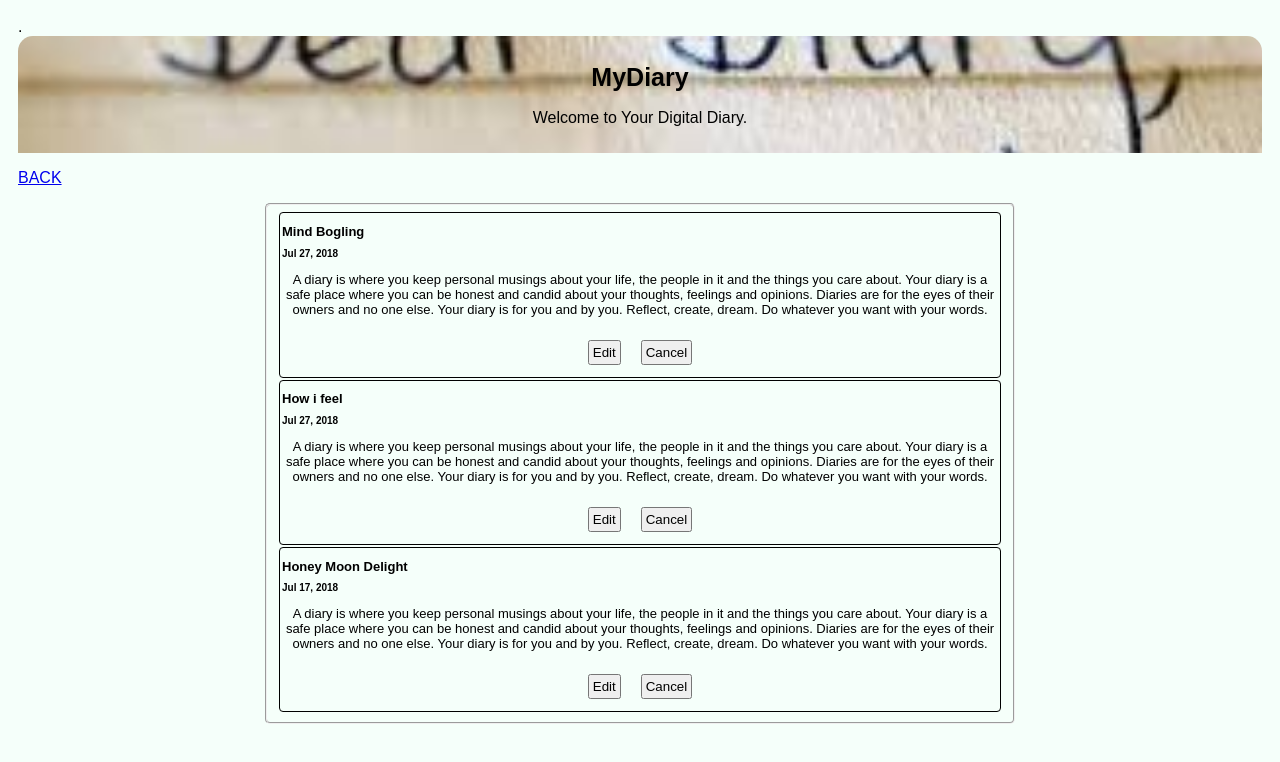
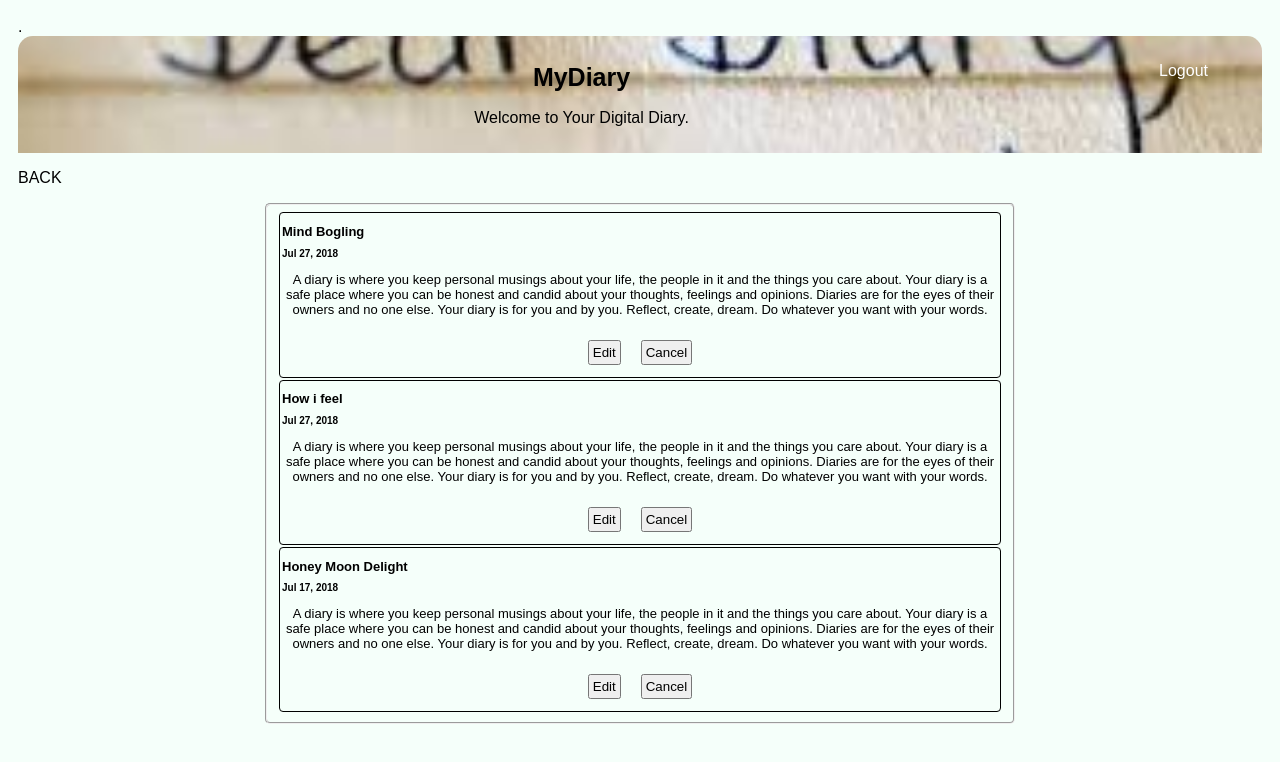
Before and after one commit to Sfredrik/MyDiary, a plain HTML site: page viewEntries.html in a window 1280 px wide. Drawn offline with Linux system fonts and the light colour scheme.

Commit message:
Modified some navigation links

```diff
--- a/css/newiddea.css
+++ b/css/newiddea.css
@@ -37,10 +37,42 @@ body {
     border-radius: 15px 15px 0 0;
 
 }
+.mydiaryhead{
+text-decoration: none;
+color:var(--black);
+
+}
+.mydiaryhead:hover{
+    color:var(--light);
+    background-color:var(--dark);
+    border-radius:3px;
+    padding:0.5em 0.5em;
+
+}
 .logout{
     float:right;
     margin-bottom:50px;
     margin-right:20px;
+    text-decoration:none;
+    padding:1em 1.5em;
+    color:var(--light);
+    border-radius: 3px;
+}
+.logout:hover, .logout:visited{
+    background-color:var(--dark);
+
+}
+
+#back{
+    text-decoration: none;
+    color:var(--black);
+    background-color:var(--dark);
+
+}
+#back:hover{
+
+    color:var(--black);border-radius:3px;
+
 }
  h1{
     font-size: 25px;
--- a/viewEntries.html
+++ b/viewEntries.html
@@ -11,14 +11,14 @@
 
   <body>
             <div id="header">
-
-                <h1>MyDiary</h1>
+                <a href="index.html" class="logout"> Logout</a>
+                <h1><a href="myDiary.html" class="mydiaryhead">MyDiary</a></h1>
                 <p>Welcome to Your Digital Diary.</p>
             </div>
 
 
       <div id="form">
-                   <div> <a id="submit" href="myDiary.html">
+                   <div> <a id="back" href="myDiary.html">
                       <p>BACK</p></a>
 
                             </div>
```
Also changed, not shown: add_Entry.html (+2 -2 lines), myDiary.html (+1 -1 lines).
